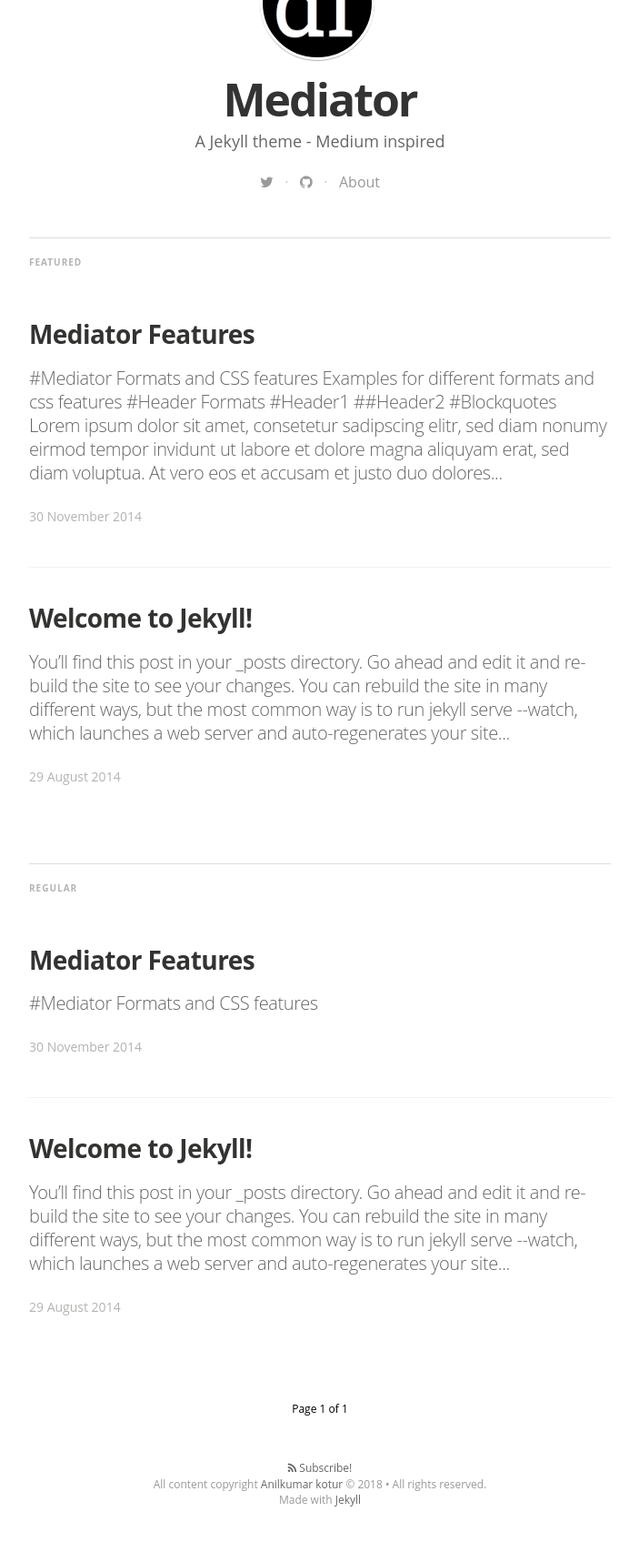
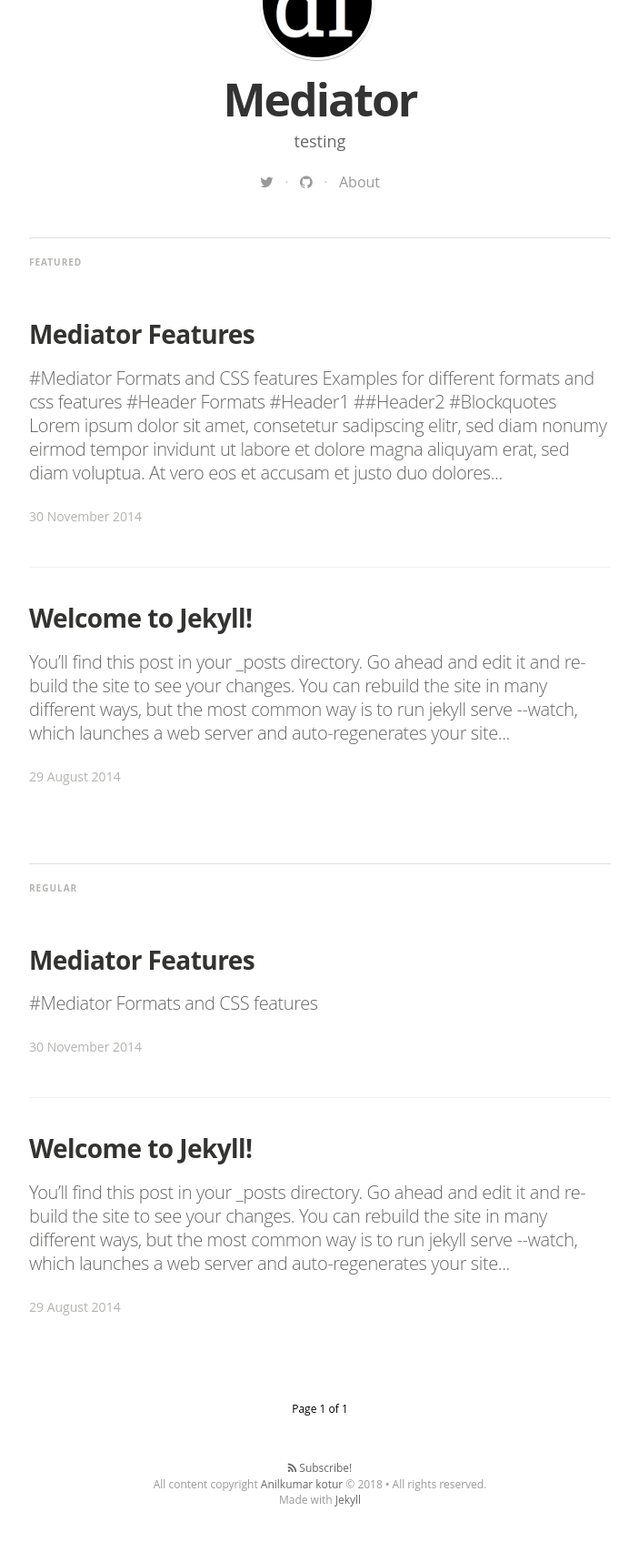
Before and after one commit to Anilkumarkotur/AnilkumarKotur.github.io, a Jekyll site: the page built from index.html, in a window 1280 px wide. Shown: the part 450-2156 px from the top of the page at 91% size, without its empty margins (288-991 px from the left). Built offline with Jekyll 4.4.1, drawn with Linux system fonts in a browser that asks for light colours; nearby versions of some CDN libraries; some web fonts are replaced; the list of posts is cut into pages by our own code.

Commit message:
testing with title

```diff
--- a/_config.yml
+++ b/_config.yml
@@ -6,7 +6,7 @@
 # Site settings
 title: "Mediator"
 description: > # this means to ignore newlines until "email:"
-   A Jekyll theme - Medium inspired
+   testing
 
 email: a-mail@mail.mail
 #blog logo
```
